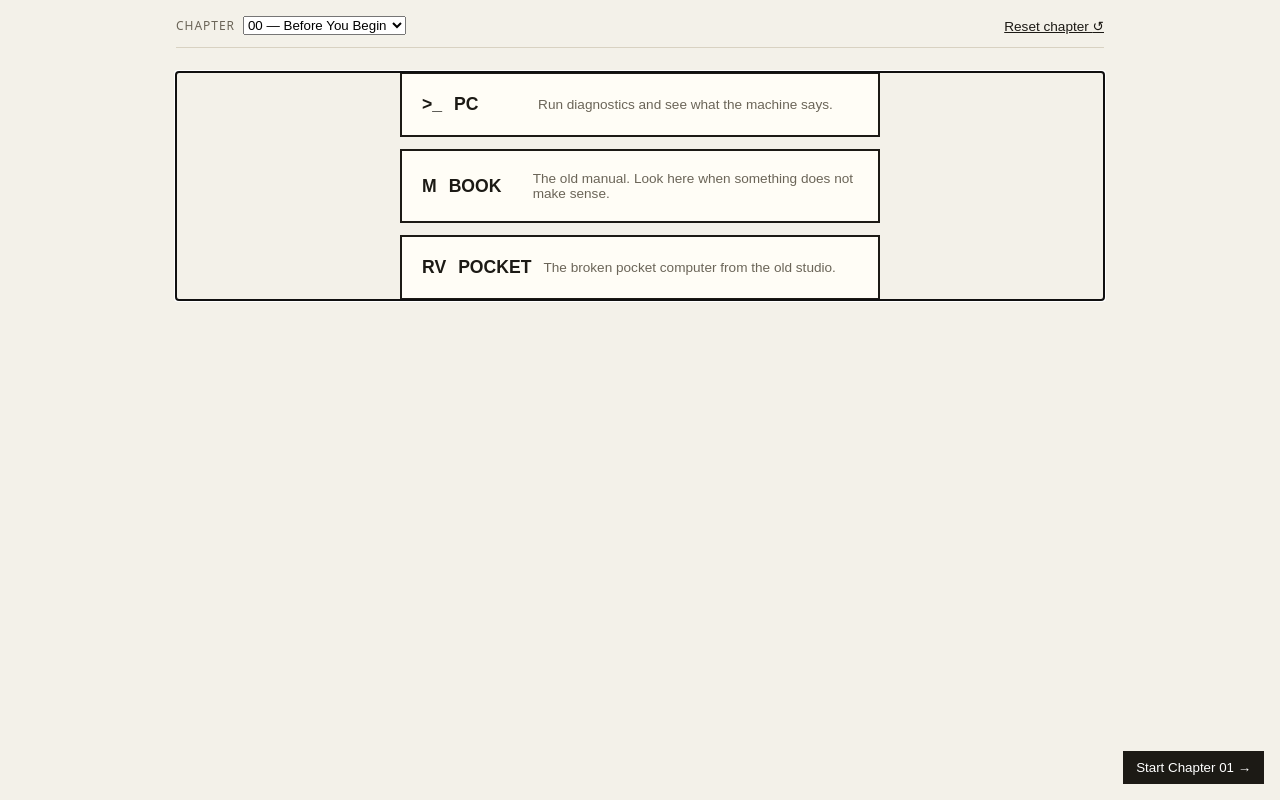
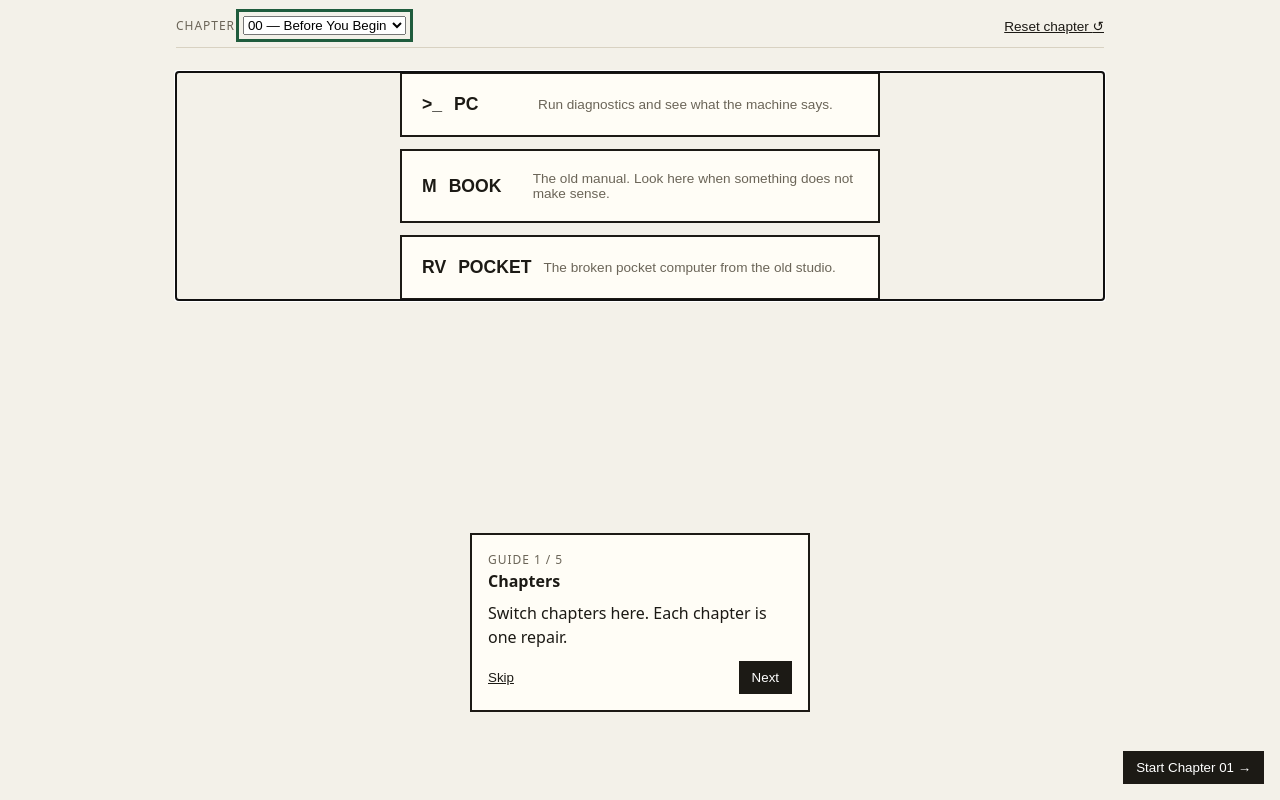
Before and after one commit to asdfkwang/rv-pocket, a website with bundled scripts: page index.html in a window 1280 px wide. Both pictures are taken after a click on the button "Got it". Built offline with nearby package versions, Linux system fonts and the light colour scheme.

Commit message:
ui: ch00 floating guide tour with start emphasis

```diff
--- a/src/app-state.ts
+++ b/src/app-state.ts
@@ -14,6 +14,7 @@ export interface UiState {
   inspected: boolean;
   feedback: string;
   introDismissed: boolean;
+  tourStep: number | null;
 }
 export interface AppState {
   active: ActiveMission;
@@ -30,7 +31,7 @@ export function createAppState(route: Route): AppState {
       ? { id: 0, machine: chapter00.createInitialState() }
       : { id: 1, machine: chapter01.createInitialState() },
     view: route.view,
-    ui: { selectedDevice: "", quizAnswers: {}, inspected: false, feedback: "", introDismissed: false },
+    ui: { selectedDevice: "", quizAnswers: {}, inspected: false, feedback: "", introDismissed: false, tourStep: null },
   };
 }
 
--- a/src/main.ts
+++ b/src/main.ts
@@ -8,6 +8,13 @@ import { escapeHtml as e, viewLabels } from "./views/html";
 
 const app = document.querySelector<HTMLDivElement>("#app")!;
 const announcement = document.querySelector<HTMLParagraphElement>("#announcement")!;
+const tourSteps = [
+  { target: "chapter-select", title: "Chapters", body: "Switch chapters here. Each chapter is one repair." },
+  { target: "open-computer", title: "PC", body: "Run diagnostics and read what the machine sends back." },
+  { target: "open-manual", title: "BOOK", body: "The old manual. Check it whenever something is unclear." },
+  { target: "open-pocket", title: "POCKET", body: "The broken pocket computer from the old studio." },
+  { target: "start-chapter", title: "Start Chapter 01", body: "Ready? Begin the first repair." },
+] as const;
 const initial = parseRoute(location.hash);
 let state = createAppState(initial.route);
 let routeNotice = initial.notice;
@@ -30,7 +37,7 @@ function render() {
       ${state.ui.feedback ? `<div class="feedback"><span class="eyebrow">BENCH FEEDBACK</span><p>${e(state.ui.feedback)}</p></div>` : ""}
       <div id="view-content">${state.view === "workbench" ? renderWorkbench(state) : state.view === "computer" ? renderComputer(state) : state.view === "pocket" ? renderPocket(state) : renderManual(state)}</div>
     </main>
-    ${state.active.id === 0 && state.ui.introDismissed ? `<button id="start-chapter" class="start-fab button primary" data-action="start">Start Chapter 01 <span aria-hidden="true">→</span></button>` : ""}
+    ${state.active.id === 0 && state.ui.introDismissed ? `<button id="start-chapter" class="start-fab button primary${state.ui.tourStep === tourSteps.length - 1 ? " tour-glow" : ""}" data-action="start">Start Chapter 01 <span aria-hidden="true">→</span></button>` : ""}
     ${state.ui.introDismissed ? "" : `<div class="popup-overlay"><div class="popup" role="dialog" aria-modal="true" aria-labelledby="mission-title">
       <span class="eyebrow">${chapter.id === 0 ? "PROLOGUE / THE OLD STUDIO" : "FIRST REPAIR / DIAGNOSTIC ACCESS"}</span>
       <h1 id="mission-title" tabindex="-1">${e(chapter.title)}</h1>
@@ -39,6 +46,13 @@ function render() {
       <button id="got-it" class="button primary" data-action="dismiss">Got it</button>
     </div></div>`}
   </div>`;
+  const tour = state.active.id === 0 && state.ui.introDismissed && state.ui.tourStep !== null
+    ? { ...tourSteps[state.ui.tourStep]!, index: state.ui.tourStep }
+    : null;
+  if (tour) {
+    app.insertAdjacentHTML("beforeend", `<div class="tour-card" role="status"><span class="eyebrow">GUIDE ${tour.index + 1} / ${tourSteps.length}</span><strong>${tour.title}</strong><p>${tour.body}</p><div class="tour-actions"><button id="tour-skip" class="text-button" data-action="tour-skip">Skip</button><button id="tour-next" class="button primary" data-action="tour-next">${tour.index === tourSteps.length - 1 ? "Done" : "Next"}</button></div></div>`);
+    document.getElementById(tour.target)?.classList.add("tour-spotlight");
+  }
   const focusTarget = focusId ? document.getElementById(focusId) : null;
   if (focusTarget) focusTarget.focus({ preventScroll: true });
   else if (focusId) document.getElementById("mission-title")?.focus({ preventScroll: true });
@@ -82,9 +96,29 @@ app.addEventListener("click", (event) => {
       return;
     case "dismiss":
       state.ui.introDismissed = true;
+      if (state.active.id === 0) state.ui.tourStep = 0;
       render();
       document.getElementById("main-content")?.focus();
       announce("Got it. Three buttons: PC, Book, Pocket.");
+      return;
+    case "tour-next": {
+      if (state.ui.tourStep === null) return;
+      const next = state.ui.tourStep + 1;
+      state.ui.tourStep = next >= tourSteps.length ? null : next;
+      render();
+      if (state.ui.tourStep === null) {
+        document.getElementById("main-content")?.focus();
+        announce("Guide done.");
+      } else {
+        document.getElementById("tour-next")?.focus();
+        announce(tourSteps[state.ui.tourStep]!.body);
+      }
+      return;
+    }
+    case "tour-skip":
+      state.ui.tourStep = null;
+      render();
+      document.getElementById("main-content")?.focus();
       return;
     case "inspect":
       state.ui.inspected = true;
--- a/src/style.css
+++ b/src/style.css
@@ -50,6 +50,36 @@ body {
   bottom: 16px;
   z-index: 5;
 }
+
+.tour-glow { animation: tour-pulse 1.2s ease-in-out infinite; }
+
+@keyframes tour-pulse {
+  0%, 100% { box-shadow: 0 0 0 0 rgba(31, 92, 61, 0.55); }
+  50% { box-shadow: 0 0 0 12px rgba(31, 92, 61, 0); }
+}
+
+.tour-card {
+  position: fixed;
+  left: 50%;
+  transform: translateX(-50%);
+  bottom: 88px;
+  z-index: 6;
+  background: var(--panel);
+  border: 2px solid var(--ink);
+  padding: 16px;
+  max-width: 340px;
+  width: calc(100% - 32px);
+}
+
+.tour-card p { margin: 8px 0 12px; }
+
+.tour-actions {
+  display: flex;
+  justify-content: space-between;
+  align-items: center;
+}
+
+.tour-spotlight { outline: 3px solid var(--accent); outline-offset: 4px; }
 
 .top-bar {
   display: flex;
```
